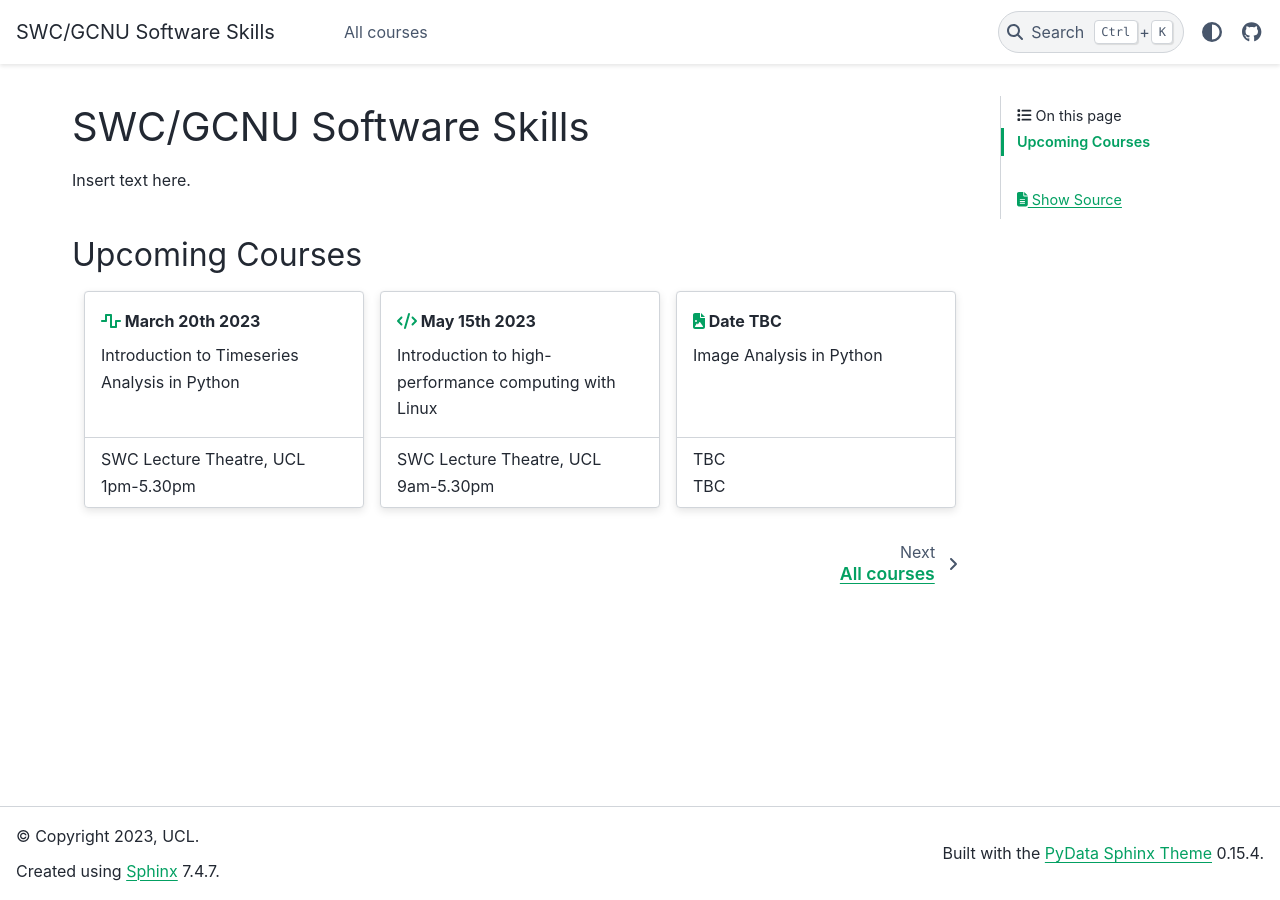
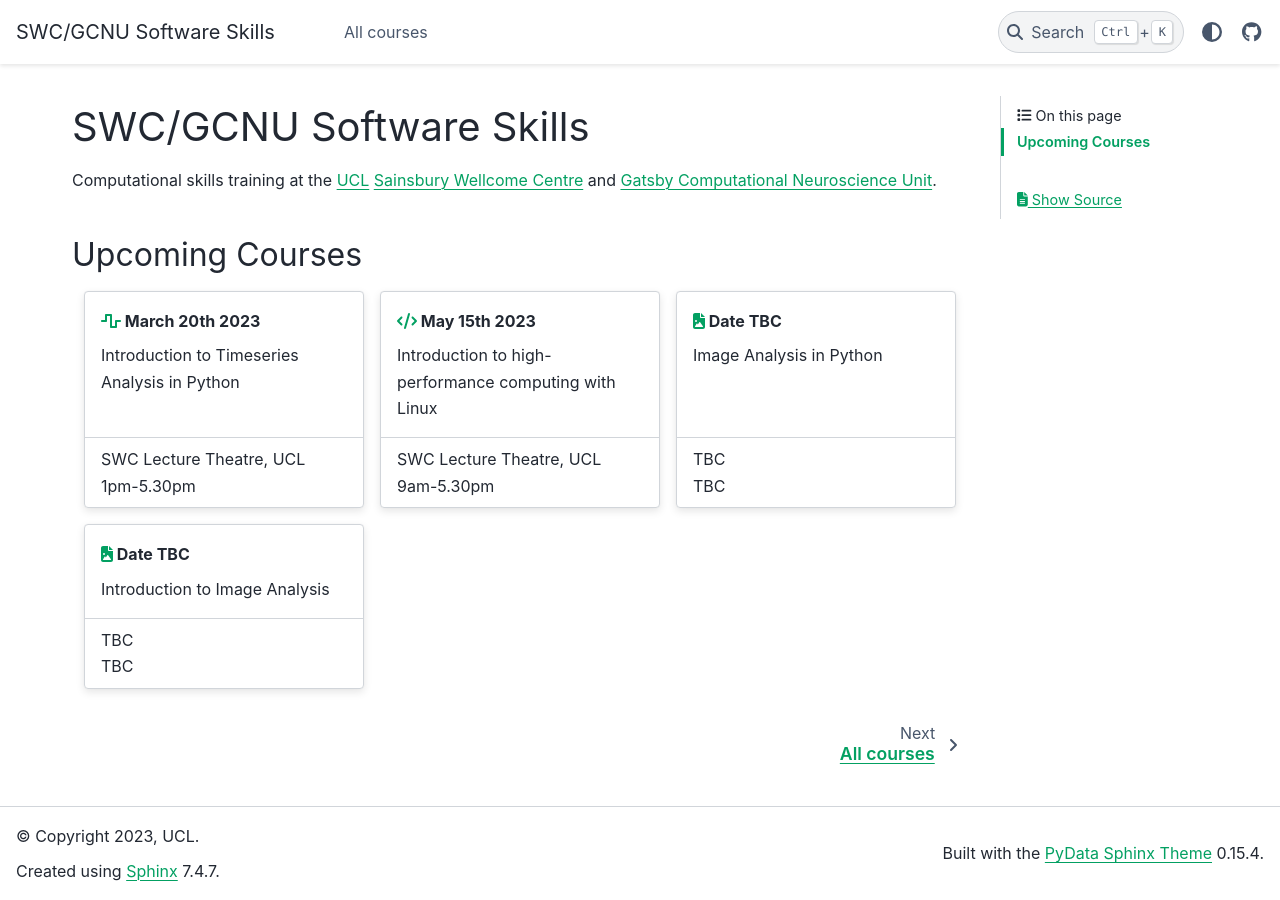
Before and after one commit to neuroinformatics-unit/software-skills, a Sphinx documentation site: the page built from docs/source/index.md, in a window 1280 px wide. Built offline with Sphinx 7.4.7 and the PyData theme 0.15.4, drawn with Linux system fonts in a browser that asks for light colours.

Commit message:
Update courses

````diff
--- a/docs/source/index.md
+++ b/docs/source/index.md
@@ -1,6 +1,7 @@
 # SWC/GCNU Software Skills
 
-Insert text here.
+Computational skills training at the [UCL](https://www.ucl.ac.uk/)
+[Sainsbury Wellcome Centre](https://www.sainsburywellcome.org/web/) and [Gatsby Computational Neuroscience Unit](https://www.ucl.ac.uk/gatsby/gatsby-computational-neuroscience-unit).
 
 ## Upcoming Courses
 
@@ -38,6 +39,16 @@ TBC <br>
 TBC
 :::
 
+:::{grid-item-card} {fa}`file-image;sd-text-primary` Date TBC
+:link: courses/introduction-image-analysis
+:link-type: doc
+
+Introduction to Image Analysis
++++
+TBC <br>
+TBC
+:::
+
 ::::
 
 ```{toctree}
````
Also changed, not shown: docs/source/courses/HPC-linux.md (+0 -5 lines), docs/source/courses/image-analysis-python.md (+0 -2 lines), docs/source/courses/index.md (+4 -0 lines), docs/source/courses/introduction-image-analysis.md (+1 -3 lines), docs/source/courses/timeseries-analysis.md (+0 -5 lines).
